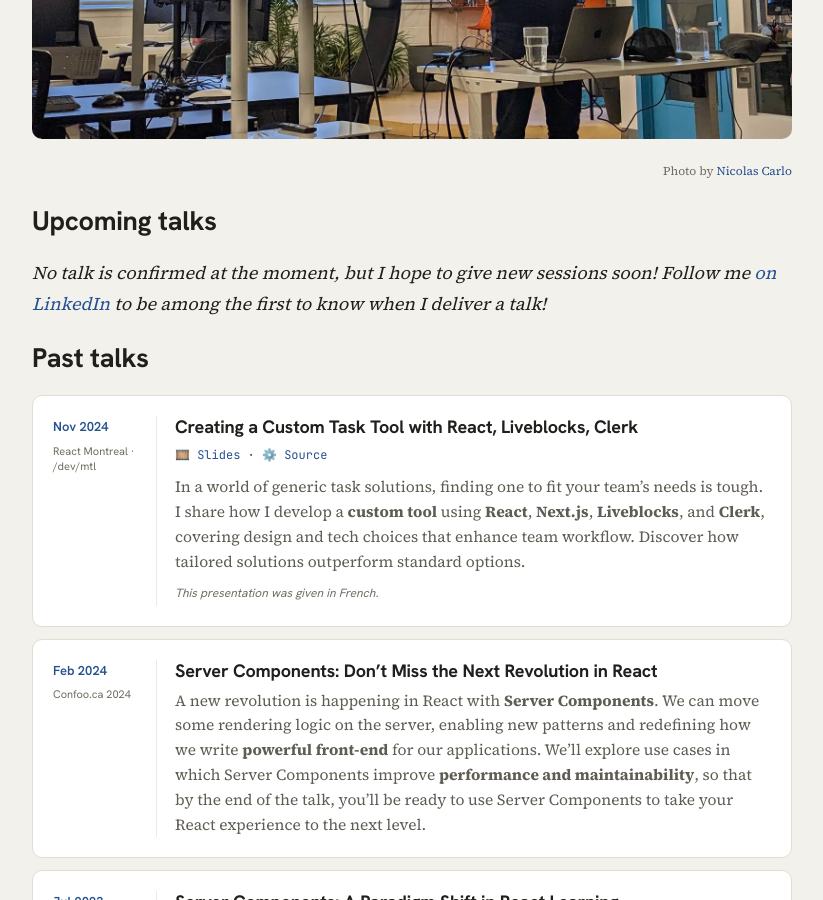
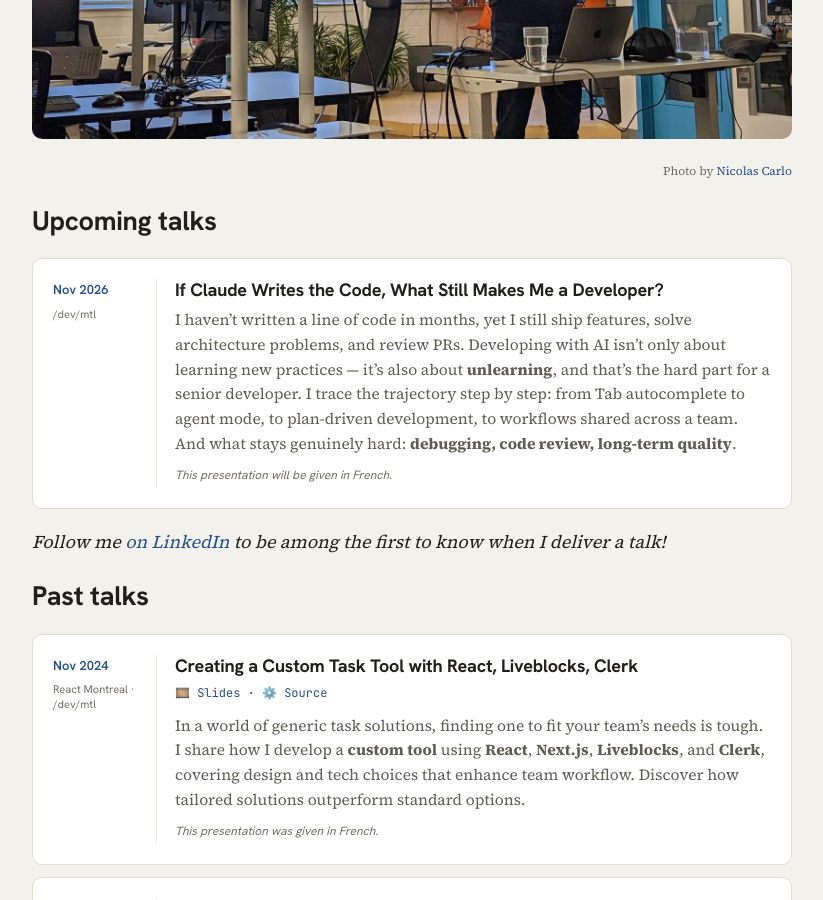
Before and after one commit to scastiel/newscastieldev, a Jekyll site: the page built from talks.md, in a window 1280 px wide and 900 px high, scrolled down 467 px. Shown: the whole window, without its empty margins (228-1051 px from the left). Built offline with Jekyll 4.4.1, drawn with Linux system fonts in a browser that asks for light colours.

Commit message:
Add upcoming /dev/mtl 2026 talk (#22)
Adds the accepted **/dev/mtl 2026** session to `/talks`, and gives the
page a real *Upcoming talks* section.

## Changes

**`_data/talks.yml`** — new first entry, flagged `upcoming: true`:

| | |
|---|---|
| Title | If Claude Writes the Code, What Still Makes Me a Developer? |
| Date | 27 Nov 2026 (renders as `Nov 2026`) |
| Venue | [/dev/mtl](https://www.dev-mtl.ca/) — Concordia University
Conference Center, Montréal |
| Note | This presentation will be given in French. |

**`talks.md`** — splits `site.data.talks` into `upcoming` / `past` and
renders each with the existing `talk-list.html` include. The old "no
talk is confirmed at the moment" placeholder moves into the `{% else %}`
branch, so it reappears automatically once this talk moves to the past —
no template change needed then, just drop the `upcoming` flag.

`_includes/talk-list.html` is untouched; the existing markup handles
both sections as-is.

## Notes

- The talk was delivered in French; the title here is an English
rendering for consistency with the rest of the page (the /dev/mtl 2024
entry below does the same), with the language called out in the note.
- `event_url` currently points at `https://www.dev-mtl.ca/` — worth
swapping for the session page once the 2026 schedule is public.

## Testing

`bundle exec jekyll build` is clean; verified on the local dev server
that the upcoming card renders with the right date/venue/note and that
the past list still shows all 4 prior talks with the new one excluded.

🤖 Generated with [Claude Code](https://claude.com/claude-code)

https://claude.ai/code/session_0183bh3LzpCkggeHovUPWN6x

Co-authored-by: Claude Opus 5 <noreply@anthropic.com>

```diff
--- a/_data/talks.yml
+++ b/_data/talks.yml
@@ -1,7 +1,25 @@
-# Past talks, newest first — drives the /talks page cards.
+# Talks, newest first — drives the /talks page cards.
 # Each entry: title, date (ISO, formatted for the rail), event_url (the date
 # links to it), venues [{name, url}], links [{label, url}] (slides/video/source),
-# description (markdown, rendered inline), note (optional, e.g. language).
+# description (markdown, rendered inline), note (optional, e.g. language),
+# upcoming (optional bool — true entries render under "Upcoming talks", the
+# rest under "Past talks").
+- title: "If Claude Writes the Code, What Still Makes Me a Developer?"
+  date: 2026-11-27
+  upcoming: true
+  event_url: "https://www.dev-mtl.ca/"
+  venues:
+    - name: "/dev/mtl"
+      url: "https://www.dev-mtl.ca/"
+  description: >
+    I haven’t written a line of code in months, yet I still ship features, solve
+    architecture problems, and review PRs. Developing with AI isn’t only about
+    learning new practices — it’s also about **unlearning**, and that’s the hard
+    part for a senior developer. I trace the trajectory step by step: from Tab
+    autocomplete to agent mode, to plan-driven development, to workflows shared
+    across a team. And what stays genuinely hard: **debugging, code review,
+    long-term quality**.
+  note: "This presentation will be given in French."
 - title: "Creating a Custom Task Tool with React, Liveblocks, Clerk"
   date: 2024-11-01
   event_url: "https://guild.host/events/react-montral-meetup-kwiawm"
--- a/talks.md
+++ b/talks.md
@@ -9,13 +9,22 @@ description: "I give talks in meetups and conferences about what I know the best
   <figcaption>Photo by <a href="https://twitter.com/nicoespeon">Nicolas Carlo</a></figcaption>
 </figure>
 
+{% assign upcoming = site.data.talks | where: "upcoming", true %}
+{% assign past = site.data.talks | where_exp: "t", "t.upcoming != true" %}
+
 ## Upcoming talks
 
+{% if upcoming.size > 0 %}
+{% include talk-list.html talks=upcoming %}
+
+_Follow me [on LinkedIn](https://www.linkedin.com/in/scastiel) to be among the first to know when I deliver a talk!_
+{% else %}
 _No talk is confirmed at the moment, but I hope to give new sessions soon! Follow me [on LinkedIn](https://www.linkedin.com/in/scastiel) to be among the first to know when I deliver a talk!_
+{% endif %}
 
 ## Past talks
 
-{% include talk-list.html talks=site.data.talks %}
+{% include talk-list.html talks=past %}
 
 _Interested in seeing any of these talks at your meetup, or adapted as a workshop for your company?_
 
```
